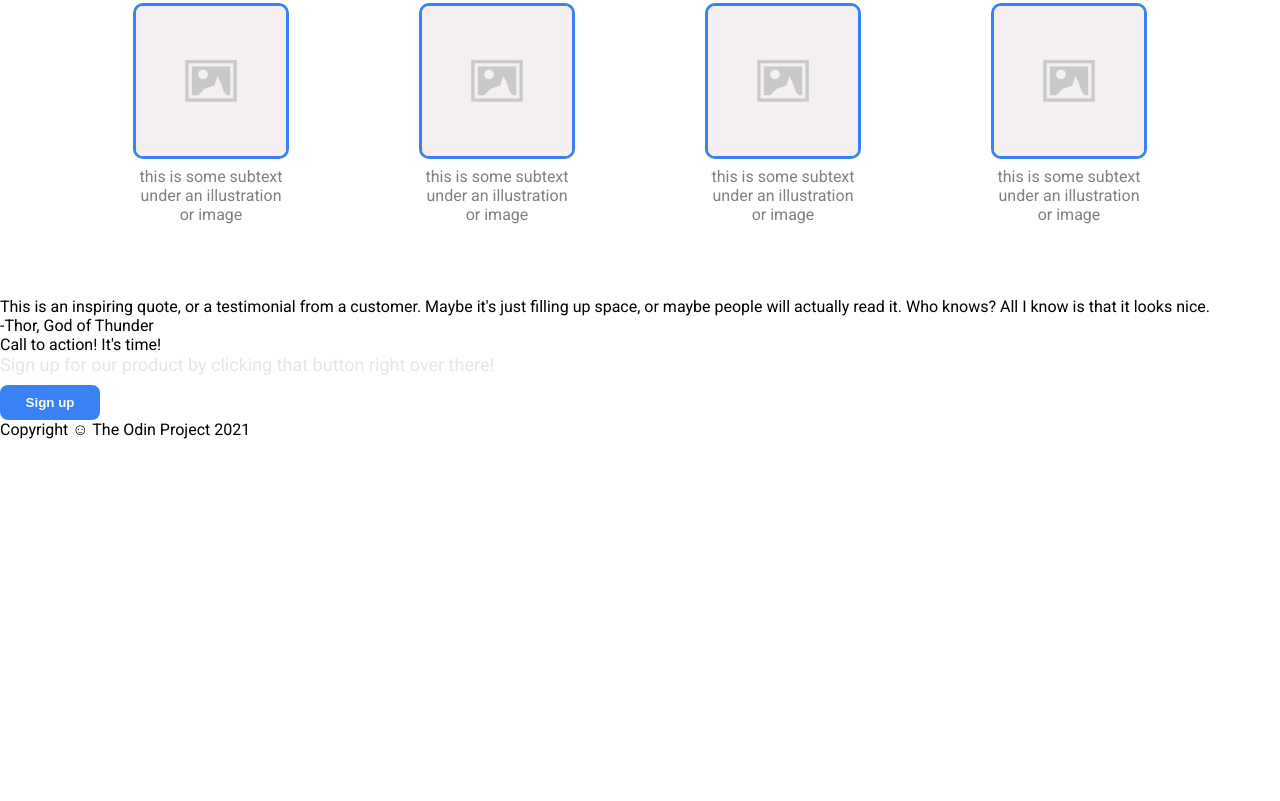
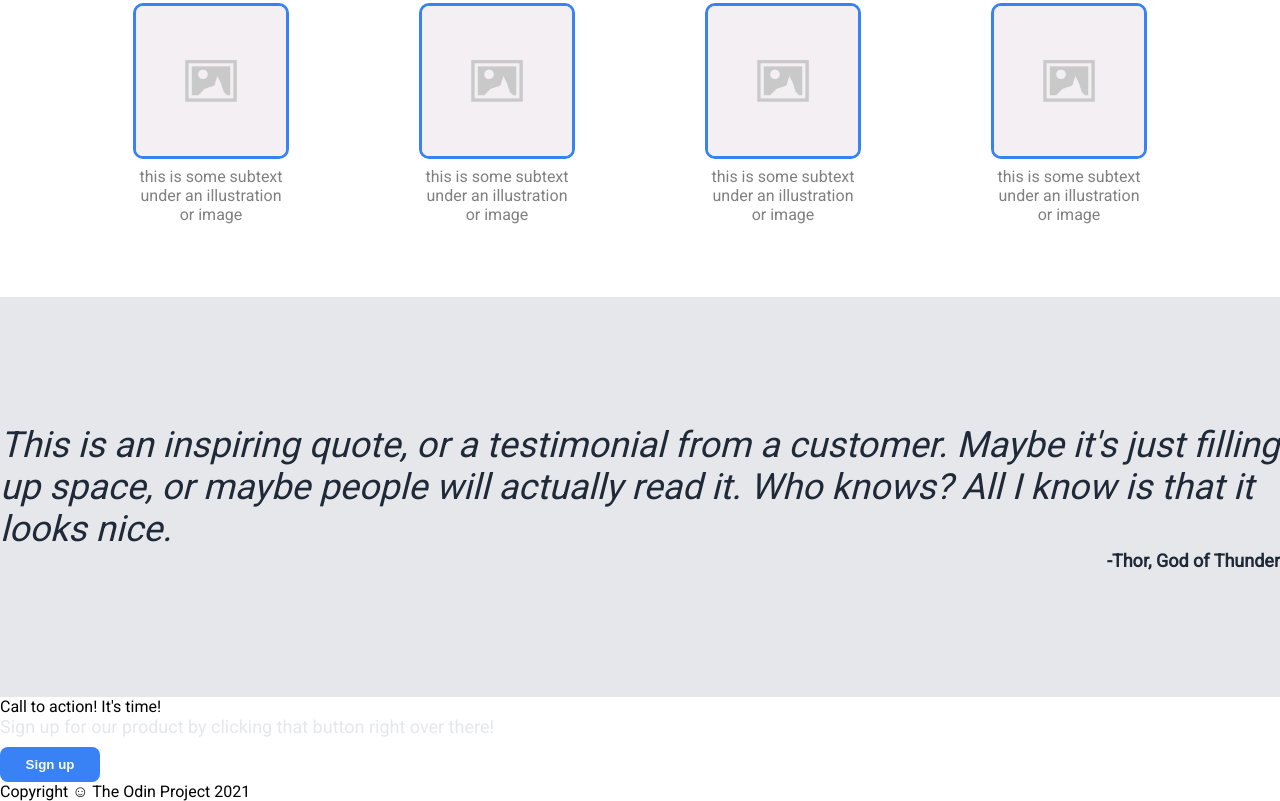
Before and after one commit to willobrien93/Odin-Landing_Page, a plain HTML site: page index.html in a window 1280 px wide. Shown: the part 651-1452 px from the top of the page. Before the commit the page ends 1090 px from the top, so only its background shows below. Drawn offline with Linux system fonts and the light colour scheme.

Commit message:
Implement Quad3

```diff
--- a/index.html
+++ b/index.html
@@ -48,8 +48,8 @@
         </div>
     </div>
     <div class="quad3">
-        <div class="quote">This is an inspiring quote, or a testimonial from a customer. Maybe it's just filling up space, or maybe people will actually read it. Who knows? All I know is that it looks nice.</div>
-        <div class="quoted">-Thor, God of Thunder</div>
+        <div class="main">This is an inspiring quote, or a testimonial from a customer. Maybe it's just filling up space, or maybe people will actually read it. Who knows? All I know is that it looks nice.</div>
+        <div class="secondary">-Thor, God of Thunder</div>
     </div>
     <div class="quad4">
         <div class="container">
--- a/styles.css
+++ b/styles.css
@@ -95,11 +95,8 @@ img {
     display: flex;
     flex-direction: column;
     justify-content: center;
-    height: 250px;
-    padding-top: 100px;
-    padding-bottom: 100px;
+    height: 450px;
     flex: none;
-
 }
 
 .quad2 .main {
@@ -132,3 +129,27 @@ img {
     color: gray;
     margin-top: 8px;
 }
+
+.quad3 {
+    background-color: #e5e7eb;
+    display: flex;
+    flex-direction: column;
+    justify-content: center;
+    height: 400px;
+    flex: none;
+}
+
+.quad3 .main {
+    color: #1f2937;
+    font-size: 36px;
+    font-weight: 0;
+    font-style: italic;
+}
+
+.quad3 .secondary {
+    color: #1f2937;
+    font-size: 18px;
+    font-weight: 800;
+    display: flex;
+    justify-content: flex-end;
+}
```
